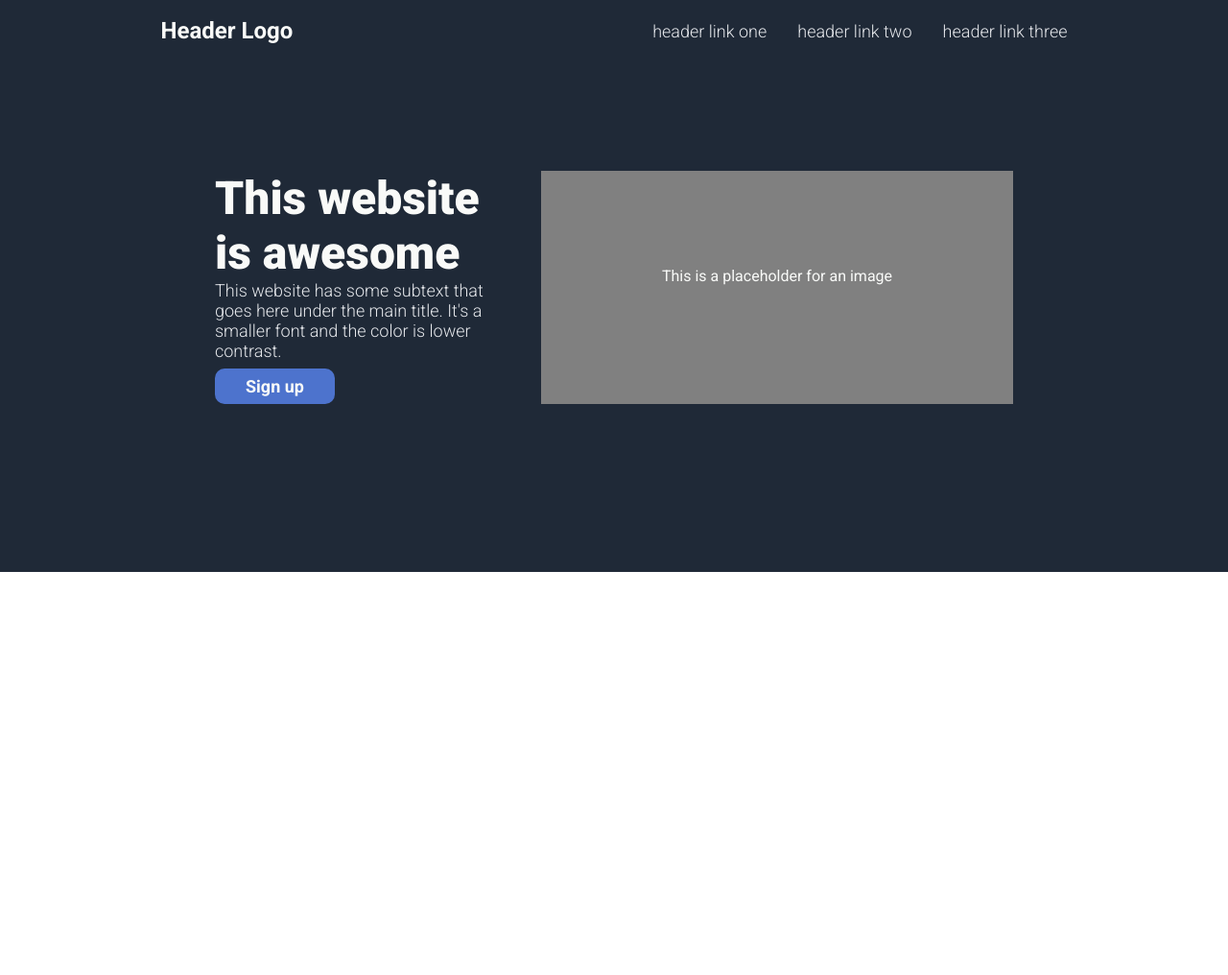
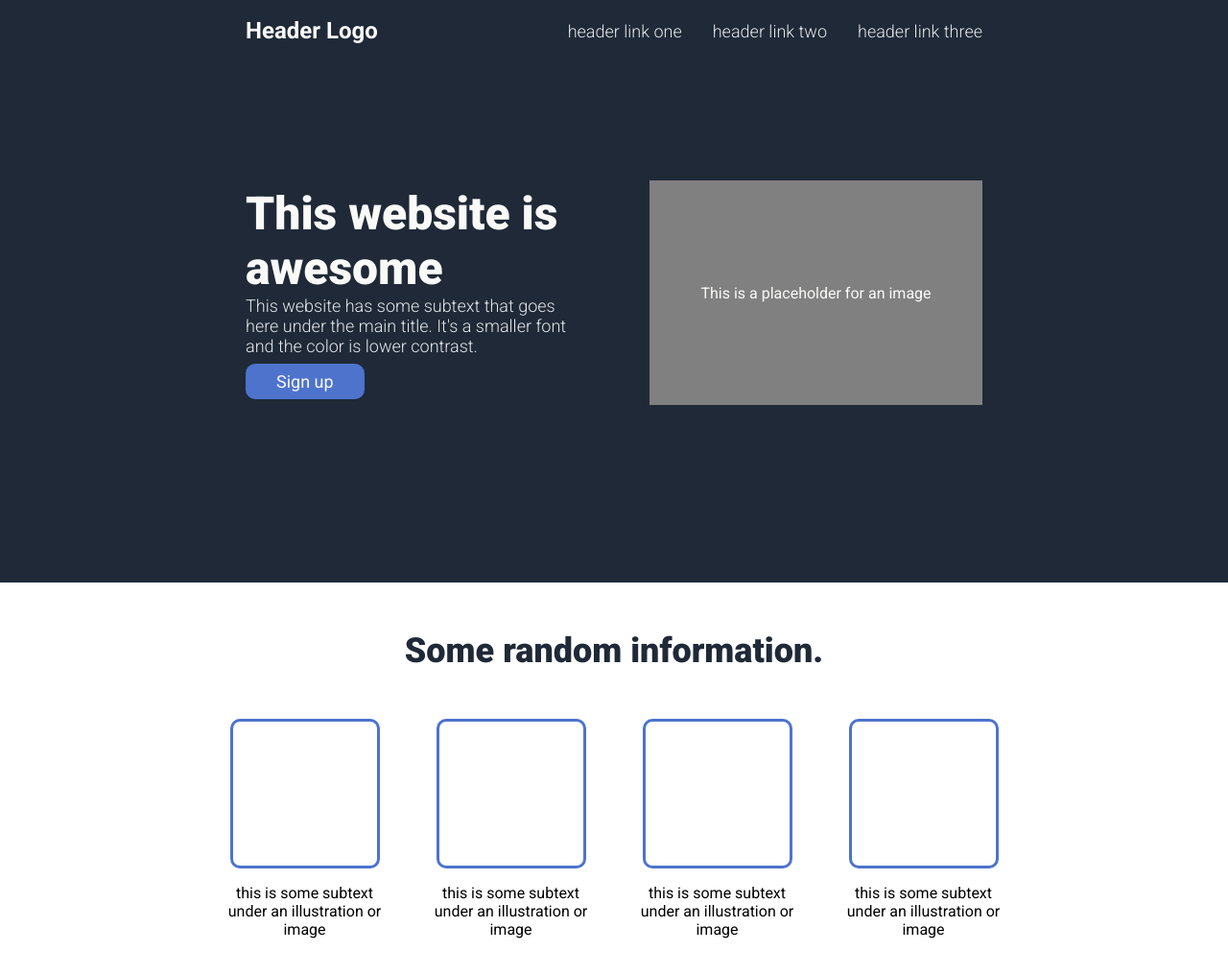
Before and after one commit to kmmoody212/top-projects, a plain HTML site: page index.html in a window 1280 px wide. Shown: the whole page at 96% size. Before the commit the page ends 800 px from the top, so only its background shows below. Drawn offline with Linux system fonts and the light colour scheme.

Commit message:
Edited nav bar and hero width to match to look neater. Added information section. - KM

```diff
--- a/CSS/style.css
+++ b/CSS/style.css
@@ -17,10 +17,12 @@ a {
 
 .navbar {
   display: flex;
-  justify-content: space-around;
+  width: 60%;
+  justify-content: space-between;
   align-items: center;
   padding-top: 18px;
   padding-bottom: 32px;
+  margin: auto;
 }
 
 .logo {
@@ -48,12 +50,16 @@ a {
 .hero {
   display: flex;
   gap: 3rem;
-  width: 65%;
+  width: 60%;
   margin: 100px auto 100px auto;
 }
 
 .hero > * {
   flex: 1;
+}
+
+.hero-text {
+  margin: 16px 16px 16px 0px;
 }
 
 .hero-text h1 {
@@ -71,7 +77,7 @@ a {
 .hero-text button {
   background: rgb(77, 115, 205);
   color: #f9faf8;
-  font-weight: 600;
+  font-weight: 400;
   font-size: 18px;
   border: none;
   padding: 8px 32px;
@@ -82,6 +88,45 @@ a {
   background: gray;
   color: #f9faf8;
   font-size: 16px;
-  padding: 100px;
+  text-align: center;
+  align-content: center;
+  margin: 10px 0px 10px 10px;
+}
+
+/* ///////////// INFORMATION CARDS ////////////////// */
+
+.info {
+  font-size: 36px;
+  font-weight: 900;
+  color: #1f2937;
+  text-align: center;
+  margin: 50px;
+}
+
+.info-cards {
+  display: flex;
+  justify-content: center;
+  gap: 40px;
+  margin-bottom: 150px;
+}
+
+.info-cards .card {
+  display: flex;
+  flex-direction: column;
+  align-items: center;
+  gap: 1em;
+  max-width: 175px;
+}
+
+.info-cards .box {
+  justify-content: center;
+  border: 3px solid rgb(77, 115, 205);
+  border-radius: 10px;
+  padding: 50px;
+  width: 50px;
+  height: 50px;
+}
+
+.info-cards .text {
   text-align: center;
 }
--- a/index.html
+++ b/index.html
@@ -40,5 +40,34 @@
         </section>
       </div>
     </header>
+
+    <div class="info">Some random information.</div>
+
+    <div class="info-cards">
+      <div class="card">
+        <div class="box"></div>
+        <div class="text">
+          this is some subtext under an illustration or image
+        </div>
+      </div>
+      <div class="card">
+        <div class="box"></div>
+        <div class="text">
+          this is some subtext under an illustration or image
+        </div>
+      </div>
+      <div class="card">
+        <div class="box"></div>
+        <div class="text">
+          this is some subtext under an illustration or image
+        </div>
+      </div>
+      <div class="card">
+        <div class="box"></div>
+        <div class="text">
+          this is some subtext under an illustration or image
+        </div>
+      </div>
+    </div>
   </body>
 </html>
```
